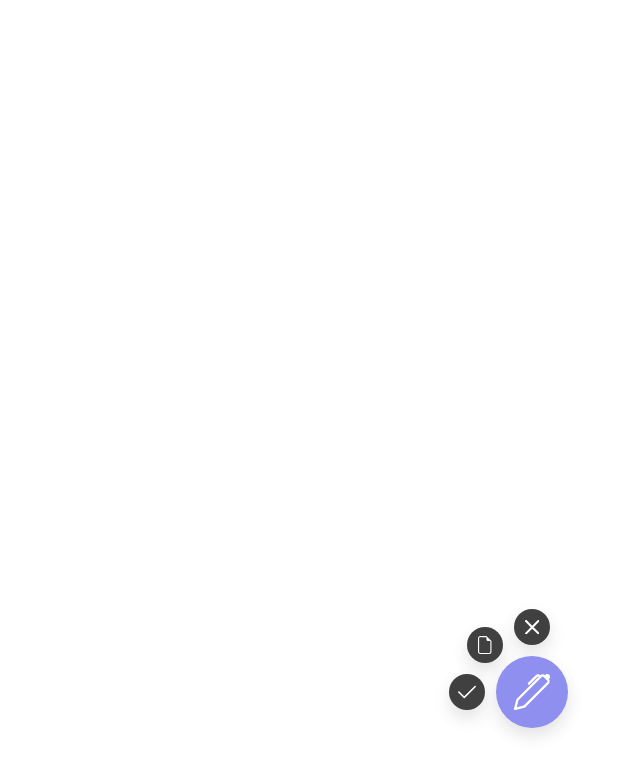
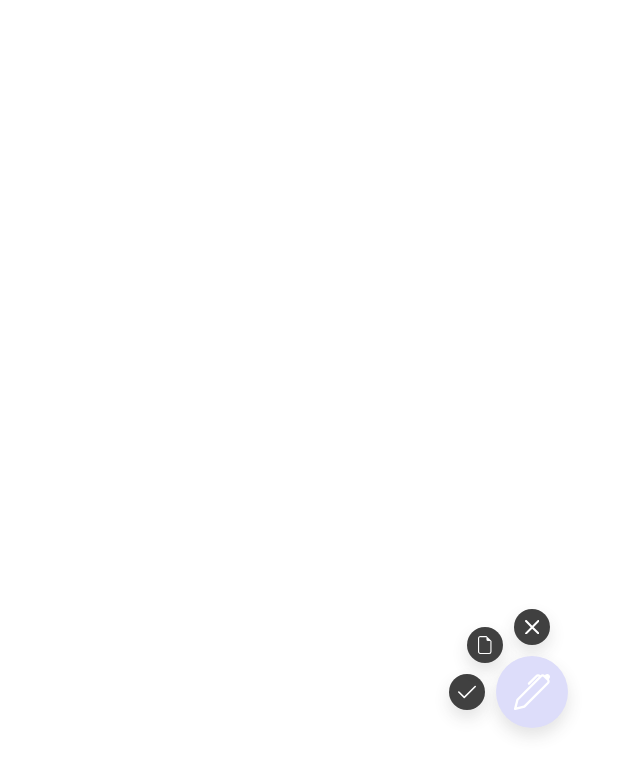
Before and after one commit to daniel-g-p/journall-app, a Vue app: page / in a window 1280 px wide. Both pictures are taken after a click on the button 1172 px from the left and 692 px from the top of the page. Shown: the top 774 px of the page, without its empty margins (640-1280 px from the left). Built offline with nearby package versions, Linux system fonts and the light colour scheme.

Commit message:
build basic form for new entry

```diff
--- a/src/components/newEntry.vue
+++ b/src/components/newEntry.vue
@@ -1,15 +1,37 @@
 <template>
-   <section class="entry">
-      <new-entry-button class="entry__button"></new-entry-button>
+   <section class="entry" v-bind:class="stateClass">
+      <new-entry-canvas class="entry__canvas"></new-entry-canvas>
+      <div class="entry__overlay"></div>
+      <new-entry-button
+         class="entry__button"
+         v-on:activate-canvas="activateCanvas"
+      ></new-entry-button>
    </section>
 </template>
 
 <script>
 import newEntryButton from "./newEntryButton.vue";
+import newEntryCanvas from "./newEntryCanvas.vue";
 
 export default {
    components: {
       "new-entry-button": newEntryButton,
+      "new-entry-canvas": newEntryCanvas,
+   },
+   data() {
+      return {
+         isActive: false,
+      };
+   },
+   computed: {
+      stateClass() {
+         return { "entry--active": this.isActive };
+      },
+   },
+   methods: {
+      activateCanvas() {
+         this.isActive = !this.isActive;
+      },
    },
 };
 </script>
@@ -25,8 +47,28 @@ export default {
    width: 100vw;
    height: 100vh;
    pointer-events: none;
+   padding: 1rem;
+   @include responsive($screen-mobile-m) {
+      padding: 1.5rem;
+   }
+   @include responsive($screen-tablet-s) {
+      padding: 2.25rem;
+   }
+   @include responsive($screen-tablet-l) {
+      padding: 3rem;
+   }
+   @include responsive($screen-desktop-m) {
+      padding: 4.5rem;
+   }
+   &--active {
+      pointer-events: all;
+      .entry__canvas {
+         opacity: 1;
+      }
+   }
    &__button {
-      position: fixed;
+      position: absolute;
+      z-index: 200;
       bottom: 1rem;
       right: 1rem;
       pointer-events: all;
@@ -47,5 +89,11 @@ export default {
          right: 4.5rem;
       }
    }
+   &__canvas {
+      position: relative;
+      z-index: 175;
+      opacity: 0;
+      transition: opacity 0.25s ease;
+   }
 }
 </style>
--- a/src/components/newEntryButton.vue
+++ b/src/components/newEntryButton.vue
@@ -1,6 +1,10 @@
 <template>
    <div class="buttons">
-      <button class="buttons__main" v-on:click="toggleButtons">
+      <button
+         class="buttons__main"
+         v-bind:class="mainButtonClass"
+         v-on:click="toggleState"
+      >
          <svg class="buttons__icon" viewBox="0 0 16 16">
             <path
                d="M15.91,1.7a1.27,1.27,0,0,0,0-.94,1.23,1.23,0,0,0-.27-.4,1.41,1.41,0,0,0-.4-.27,1.27,1.27,0,0,0-.94,0,1.56,1.56,0,0,0-.4.27l-.15.15a1.53,1.53,0,0,0-1-.39,1.55,1.55,0,0,0-1,.39A1.53,1.53,0,0,0,10.65.12a1.57,1.57,0,0,0-1,.45L6.26,3.93a.46.46,0,0,0-.11.16.45.45,0,0,0,0,.2.43.43,0,0,0,0,.19.62.62,0,0,0,.11.17.71.71,0,0,0,.17.11.58.58,0,0,0,.19,0,.71.71,0,0,0,.2,0A.91.91,0,0,0,7,4.65l3.35-3.36a.56.56,0,0,1,.32-.15.58.58,0,0,1,.34.09L1.17,11.06a.49.49,0,0,0-.14.23L0,15.37a.46.46,0,0,0,0,.26.5.5,0,0,0,.13.22A.5.5,0,0,0,.37,16a.46.46,0,0,0,.26,0l4.08-1a.49.49,0,0,0,.23-.14L15.43,4.35a1.62,1.62,0,0,0,.45-1,1.53,1.53,0,0,0-.39-1.06l.15-.15A1.41,1.41,0,0,0,15.91,1.7ZM14.82,3.46a.62.62,0,0,1-.11.17L4.32,14l-3.11.78L2,11.68,12.37,1.29a.55.55,0,0,1,.36-.15.51.51,0,0,1,.36.15h0l1.62,1.62a.46.46,0,0,1,.11.16.45.45,0,0,1,0,.2A.43.43,0,0,1,14.82,3.46Z"
@@ -9,7 +13,8 @@
       </button>
       <button
          class="buttons__secondary buttons__secondary--1"
-         v-bind:class="buttonClass"
+         v-bind:class="secondaryButtonClass"
+         v-on:click="toggleState"
       >
          <svg class="buttons__icon" viewBox="0 0 23 16">
             <path
@@ -19,7 +24,8 @@
       </button>
       <button
          class="buttons__secondary buttons__secondary--2"
-         v-bind:class="buttonClass"
+         v-bind:class="secondaryButtonClass"
+         v-on:click="toggleState"
       >
          <svg class="buttons__icon" viewBox="0 0 12 16">
             <path
@@ -29,7 +35,8 @@
       </button>
       <button
          class="buttons__secondary buttons__secondary--3"
-         v-bind:class="buttonClass"
+         v-bind:class="secondaryButtonClass"
+         v-on:click="toggleState"
       >
          <svg class="buttons__icon" viewBox="0 0 16 16">
             <path
@@ -47,6 +54,7 @@
 
 <script>
 export default {
+   emits: ["activate-canvas"],
    data() {
       return {
          isActive: false,
@@ -54,7 +62,10 @@ export default {
       };
    },
    computed: {
-      buttonClass() {
+      mainButtonClass() {
+         return { "buttons__main--inactive": this.isActive };
+      },
+      secondaryButtonClass() {
          return { "buttons__secondary--active": this.isActive };
       },
       circleStyle() {
@@ -68,8 +79,11 @@ export default {
       },
    },
    methods: {
-      toggleButtons() {
+      toggleState() {
          this.isActive = !this.isActive;
+         if (this.isActive) {
+            this.$emit("activate-canvas");
+         }
       },
       setCircleRadius() {
          this.circleRadius =
@@ -96,7 +110,6 @@ export default {
       display: flex;
       justify-content: center;
       align-items: center;
-      transition: background-color 0.25s ease;
       box-shadow: 0 0.5rem 1rem $color-shadow;
    }
    &__main {
@@ -105,8 +118,16 @@ export default {
       width: 100%;
       height: 100%;
       background-color: $color-purple;
+      transition: background-color 0.25s ease;
       &:hover {
          background-color: lighten($color-purple, 10%);
+      }
+      &--inactive {
+         background-color: lighten($color-purple, 17.5%);
+         pointer-events: none;
+         &:hover {
+            background-color: lighten($color-purple, 17.5%);
+         }
       }
    }
    &__secondary {
@@ -118,6 +139,7 @@ export default {
       transition-property: left, right, top, bottom, background-color;
       transition-duration: 0.25s;
       transition-timing-function: ease;
+      pointer-events: none;
       &:hover {
          background-color: lighten($color-grey-25, 10%);
       }
@@ -139,6 +161,7 @@ export default {
          }
       }
       &--active {
+         pointer-events: all;
          &.buttons__secondary--1 {
             right: 115%;
             top: 25%;
--- a/src/components/newEntryCanvas.vue
+++ b/src/components/newEntryCanvas.vue
@@ -0,0 +1,21 @@
+<template>
+   <div class="canvas">
+      <h1 class="canvas__heading">
+         The stage is yours, unleash your creativity!
+      </h1>
+      <div class="canvas__inspiration">Need some inspiration?</div>
+      <textarea
+         class="canvas__content"
+         placeholder="Start writing here..."
+      ></textarea>
+   </div>
+</template>
+
+<style lang="scss" scoped>
+@import "../scss/abstracts.scss";
+
+.canvas {
+   width: 100%;
+   height: 100%;
+}
+</style>
```
